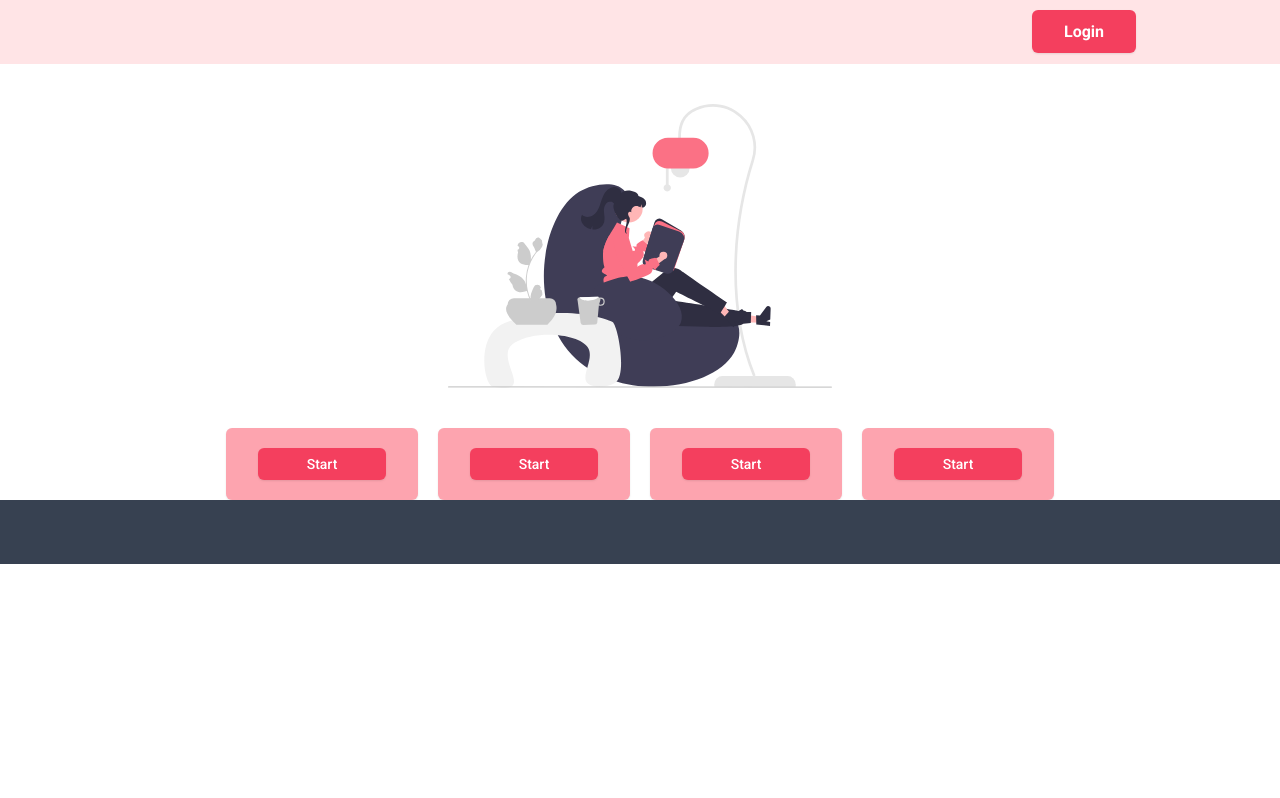
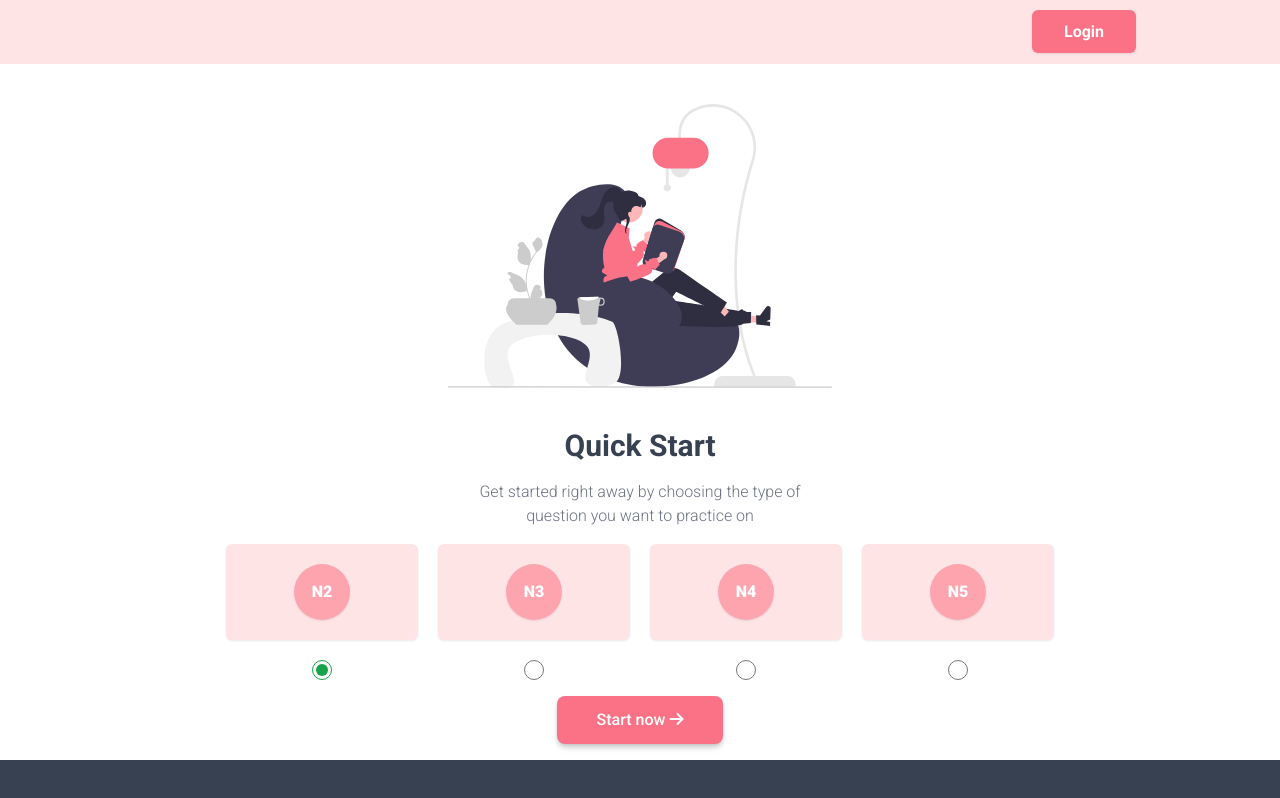
Before and after one commit to tzung243/jvb-kanji, a React (Create React App) app: page / in a window 1280 px wide. Shown: the top 798 px of the page. Built offline with nearby package versions, Linux system fonts and the light colour scheme.

Commit message:
home generate exam

```diff
--- a/src/Components/Home.jsx
+++ b/src/Components/Home.jsx
@@ -1,17 +1,130 @@
 import React from "react";
 import UndrawReadingTime from "../Assets/UndrawReadingTime.svg";
 import { HomeTypeExamCard } from "./Widgets/HomeTypeExamCard";
+import { useSelector } from "react-redux";
+import { useNavigate } from "react-router-dom";
+import { Exam } from "../Network/Exam";
+import { Alert, AlertTitle } from "@mui/material";
 
 export function Home() {
+  const [type, setType] = React.useState("N2");
+  const user = useSelector((state) => state.authentication.user);
+  const navigate = useNavigate();
+  const [executing, setExecuting] = React.useState(false);
+  const [alert, setAlert] = React.useState();
+
   return (
-    <div className="flex flex-col justify-center items-center w-full">
+    <form
+      className="flex flex-col justify-center items-center w-full"
+      onChange={(event) => {
+        setType(event.target.value);
+      }}
+      onSubmit={(event) => {
+        event.preventDefault();
+        if (user) {
+          Exam.generate({
+            length: 10,
+            quickstart: true,
+            type,
+          }).then((response) => {
+            response.json().then((json) => {
+              if (response.ok) {
+                setAlert({
+                  title: "Success",
+                  content: "Generate success! Redirecting...",
+                  severity: "success",
+                });
+                const timeOut = setTimeout(() => {
+                  setExecuting(false);
+                  navigate(`/exam/${json.data.id}`, {
+                    preventScrollReset: true,
+                  });
+                  clearTimeout(timeOut);
+                }, 1000);
+                console.log("Redirecting...");
+              } else {
+                setAlert({
+                  title: "Error",
+                  content: json.error.message,
+                  severity: "error",
+                });
+                setExecuting(false);
+              }
+            });
+          });
+        } else {
+          navigate("/login");
+        }
+      }}
+    >
       <img src={UndrawReadingTime} alt="" srcSet="" className="w-96 my-10" />
+      <h1 className="text-3xl font-bold text-gray-700">Quick Start</h1>
+      <p className="text-base font-light text-gray-500 w-96 text-center my-4">
+        Get started right away by choosing the type of question you want to
+        practice on
+      </p>
+      {(() => {
+        if (alert) {
+          return (
+            <Alert
+              severity={alert.severity}
+              onClose={() => {
+                setAlert(null);
+              }}
+              className="w-96 mb-4"
+            >
+              <AlertTitle>{alert.title}</AlertTitle>
+              {alert.content}
+            </Alert>
+          );
+        }
+      })()}
       <div className="flex flex-row space-x-5">
-        <HomeTypeExamCard type="N2" />
-        <HomeTypeExamCard type="N3" />
-        <HomeTypeExamCard type="N4" />
-        <HomeTypeExamCard type="N5" />
+        <div className="flex flex-col justify-center items-center space-y-5">
+          <HomeTypeExamCard type="N2" />
+          <input
+            type="radio"
+            value={"N2"}
+            name="type"
+            defaultChecked
+            className="accent-green-600 w-5 h-5 duration-300 transition-all"
+          />
+        </div>
+        <div className="flex flex-col justify-center items-center space-y-5">
+          <HomeTypeExamCard type="N3" />
+          <input
+            type="radio"
+            value={"N3"}
+            name="type"
+            className="accent-green-600 w-5 h-5 duration-300 transition-all"
+          />
+        </div>
+        <div className="flex flex-col justify-center items-center space-y-5">
+          <HomeTypeExamCard type="N4" />
+          <input
+            type="radio"
+            value={"N4"}
+            name="type"
+            className="accent-green-600 w-5 h-5 duration-300 transition-all"
+          />
+        </div>
+        <div className="flex flex-col justify-center items-center space-y-5">
+          <HomeTypeExamCard type="N5" />
+          <input
+            type="radio"
+            value={"N5"}
+            name="type"
+            className="accent-green-600 w-5 h-5 duration-300 transition-all"
+          />
+        </div>
       </div>
-    </div>
+      <button
+        type="submit"
+        className="my-4 px-10 py-3 kanji__button__submit"
+        disabled={executing}
+      >
+        Start now <i className="fa-solid fa-arrow-right"></i>
+      </button>
+    </form>
   );
 }
--- a/src/Components/Widgets/Header.jsx
+++ b/src/Components/Widgets/Header.jsx
@@ -36,7 +36,7 @@ export function Header() {
               return (
                 <a
                   href="/login"
-                  className="px-8 py-3 bg-rose-500 rounded-md text-white font-bold text-base hover:ring-4 hover:ring-rose-300 focus:ring-rose-300 focus:right-4 drop-shadow-sm shadow-sm duration-300 transition-all"
+                  className="px-8 py-3 bg-rose-400 rounded-md text-white font-bold text-base hover:ring-4 hover:ring-rose-300 focus:ring-rose-300 focus:right-4 drop-shadow-sm shadow-sm duration-300 transition-all"
                 >
                   Login
                 </a>
@@ -91,6 +91,14 @@ export function Header() {
                       >
                         Exam manager
                       </a>
+                      <span
+                        className="w-full text-start px-4 py-2 text-gray-500 text-sm font-semibold hover:bg-rose-50 duration-300 transition-all"
+                        onClick={(event) => {
+                          dispatch(signOut());
+                        }}
+                      >
+                        Sign out
+                      </span>
                     </div>
                   </button>
                 </React.Fragment>
--- a/src/Components/Widgets/HomeTypeExamCard.jsx
+++ b/src/Components/Widgets/HomeTypeExamCard.jsx
@@ -1,24 +1,11 @@
 import React from "react";
-import { useSelector } from "react-redux";
-import { useNavigate } from "react-router-dom";
 
 export function HomeTypeExamCard({ type }) {
-  const user = useSelector((state) => state.authentication.user);
-  const navigate = useNavigate();
-
   return (
-    <div className="w-48 bg-rose-300 rounded-md drop-shadow-sm shadow-sm flex flex-col justify-center items-center px-4 py-5">
-      <button
-        onClick={() => {
-          if (user) {
-          } else {
-            navigate("/login");
-          }
-        }}
-        className="text-white rounded-md bg-rose-500 w-32 py-1.5 text-sm font-medium drop-shadow-sm shadow-sm"
-      >
-        Start
-      </button>
+    <div className="w-48 bg-rose-100 rounded-md drop-shadow-sm shadow-sm flex flex-col justify-center items-center px-4 py-5">
+      <div className="bg-rose-300 rounded-full w-14 h-14 drop-shadow-sm shadow-sm items-center justify-center flex">
+        <p className="text-white font-extrabold text-base">{type}</p>
+      </div>
     </div>
   );
 }
--- a/src/Network/Exam.js
+++ b/src/Network/Exam.js
@@ -0,0 +1,19 @@
+import { getApiUrl } from "../Utils/Config/getApiUrl";
+import { Authentication } from "./Authentication";
+
+export const Exam = {
+  async generate({ length, type, quickstart }) {
+    return window.fetch(`${getApiUrl()}/api/exam/generate`, {
+      method: "POST",
+      headers: {
+        Authorization: `Bearer ${Authentication.getAccessToken()}`,
+        "Content-Type": "application/json",
+      },
+      body: JSON.stringify({
+        length: length ?? 10,
+        quickstart,
+        type,
+      }),
+    });
+  },
+};
```
